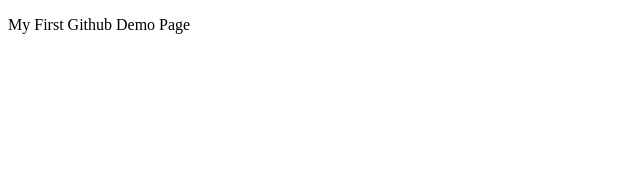
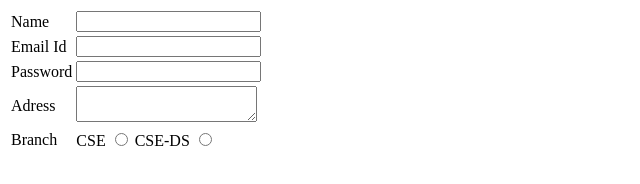
Before and after one commit to srivastavashami/FSD-DS, a plain HTML site: page day1/index.html in a window 1280 px wide. Shown: the whole page, without its empty margins (0-640 px from the left). Drawn offline with Linux system fonts and the light colour scheme.

Commit message:
Third Comment

```diff
--- a/day1/index.html
+++ b/day1/index.html
@@ -4,8 +4,21 @@
     <meta charset="UTF-8">
     <meta name="viewport" content="width=device-width, initial-scale=1.0">
     <title>Document</title>
+    <link rel="stylesheet" href="style.css">
 </head>
 <body>
-    <p>My First Github Demo Page</p>
+ <table>
+    <form action="" method="post">
+    <tr> <td>Name</td><td><input type="text" name="t1" id=""></td></tr>
+    <tr><td>Email Id</td><td><input type="email" name="t2" id="em"></td></tr>
+    <tr><td>Password</td><td><input type="password" name="" id=""></td></tr>
+    <tr><td>Adress</td><td><textarea name="" id=""></textarea></td></tr>
+    <tr><td>Branch</td>
+        <td>CSE <input type="radio" name="r1" id="">
+          CSE-DS <input type="radio" name="r1" id="">
+         </td>
+        </tr>
+    </form>
+ </table>
 </body>
 </html>
```
